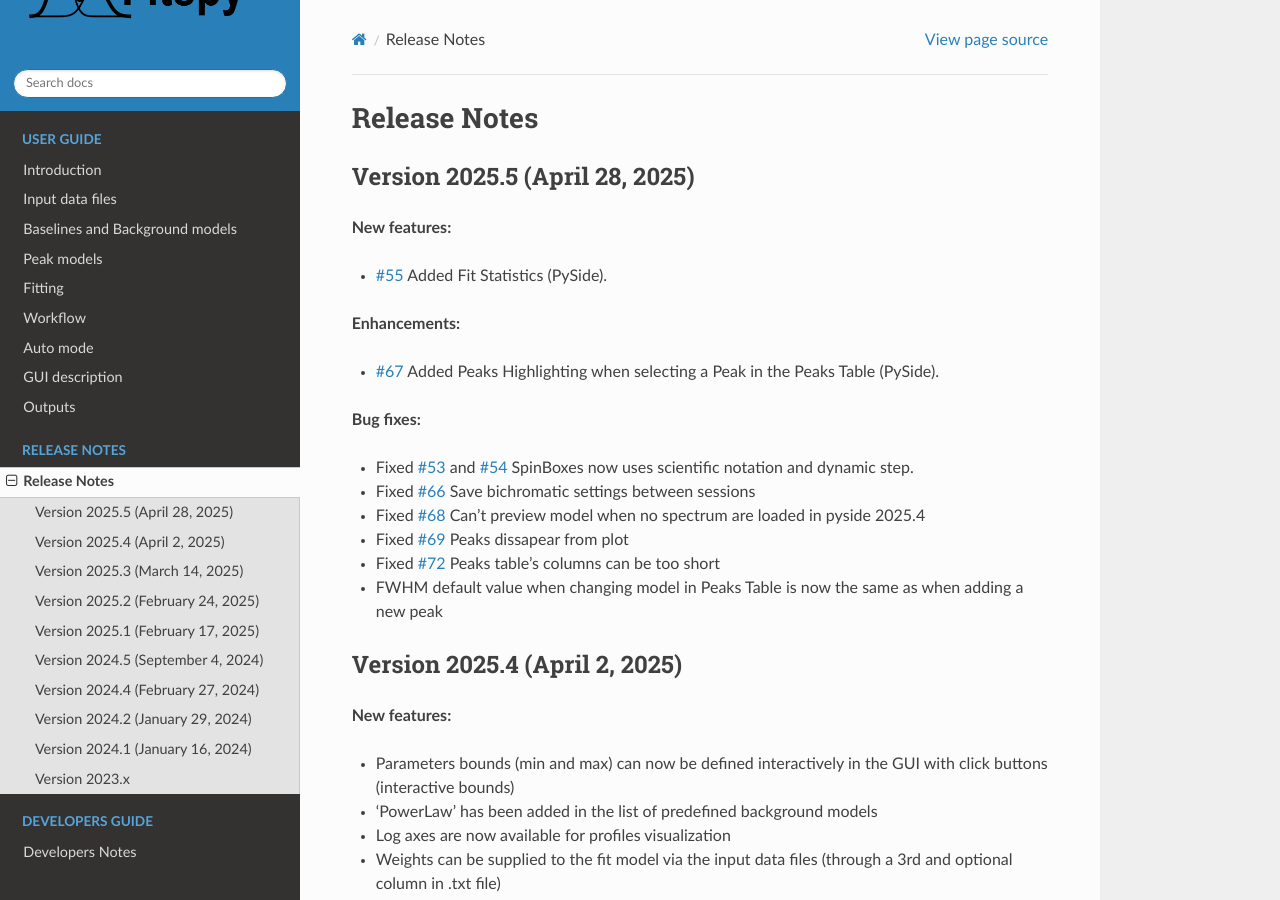
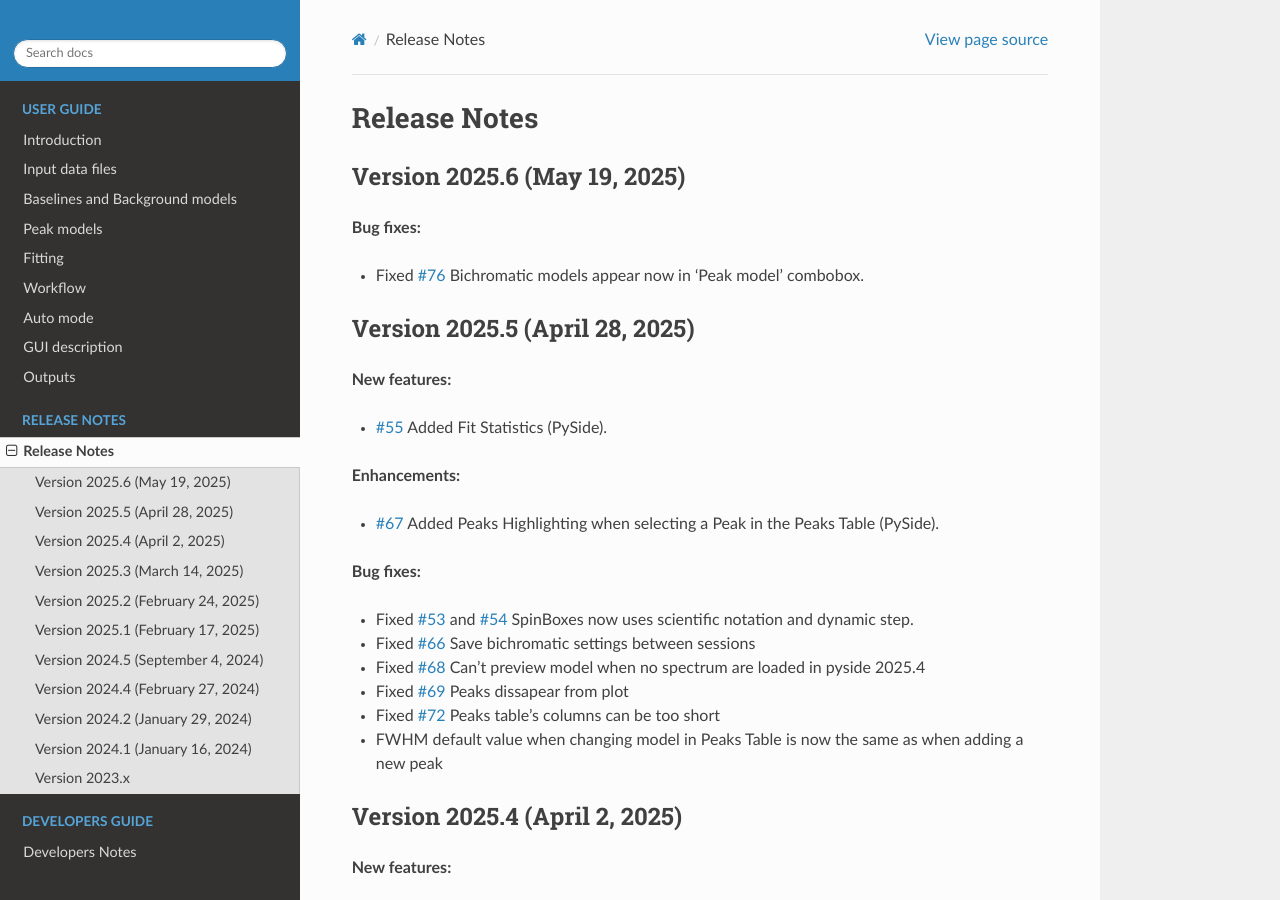
Before and after one commit to CEA-MetroCarac/fitspy, a Sphinx documentation site: the page built from doc/release_notes/release_notes.rst, in a window 1280 px wide and 900 px high. Built offline with Sphinx 7.4.7 and the Read the Docs theme 3.1.0, drawn with Linux system fonts in a browser that asks for light colours; pages that are not in the unit, such as notebooks, are missing from menus.

Commit message:
update 2025.6 changes

```diff
--- a/doc/release_notes/release_notes.rst
+++ b/doc/release_notes/release_notes.rst
@@ -1,8 +1,16 @@
 Release Notes
 =============
 
+Version 2025.6 (May 19, 2025)
+-----------------------------
+
+**Bug fixes:**
+
+- Fixed `#76 <https://github.com/cea-metrocarac/fitspy/issues/76>`_  Bichromatic models appear now in 'Peak model' combobox.
+
+
 Version 2025.5 (April 28, 2025)
-----------------------------------
+-------------------------------
 
 **New features:**
 
@@ -23,7 +31,7 @@ Version 2025.5 (April 28, 2025)
 
 
 Version 2025.4 (April 2, 2025)
-----------------------------------
+------------------------------
 
 **New features:**
 
@@ -45,7 +53,7 @@ Version 2025.4 (April 2, 2025)
 
 
 Version 2025.3 (March 14, 2025)
-----------------------------------
+-------------------------------
 
 **Enhancements:**
 
```
